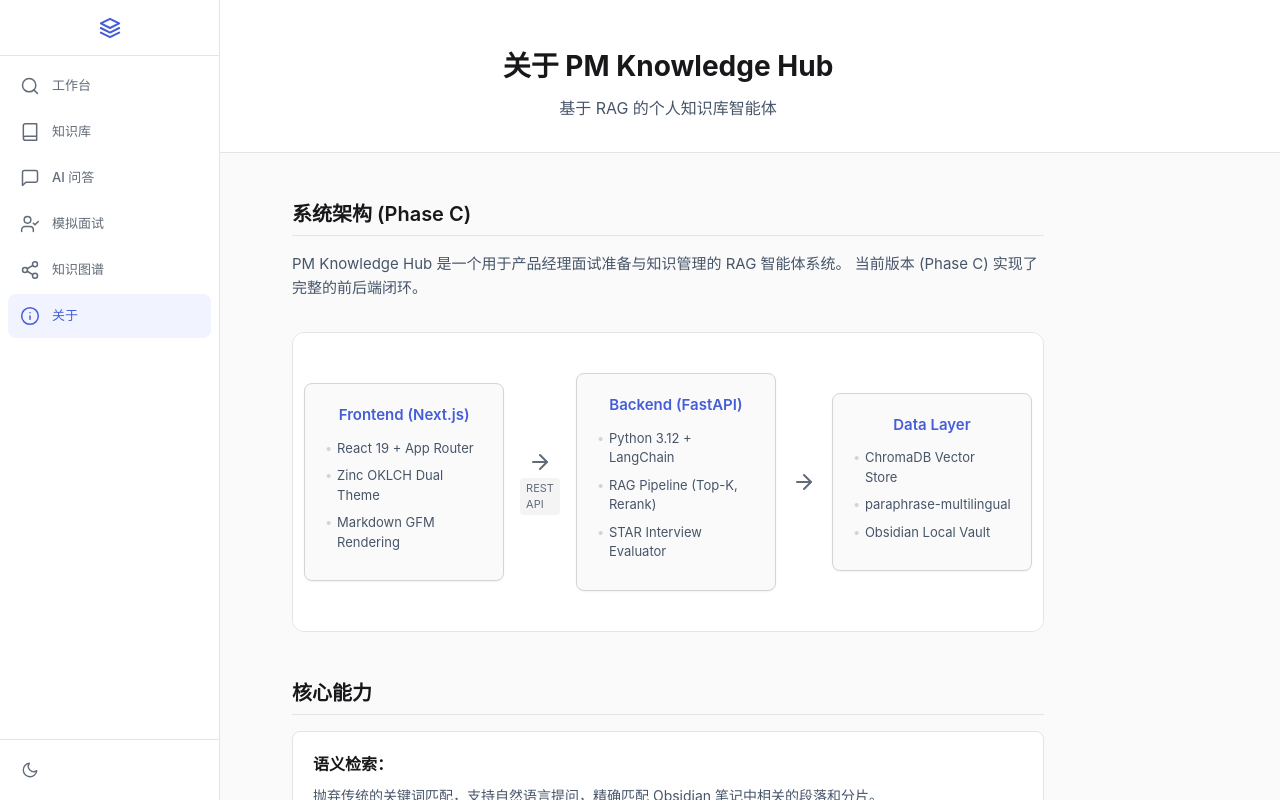
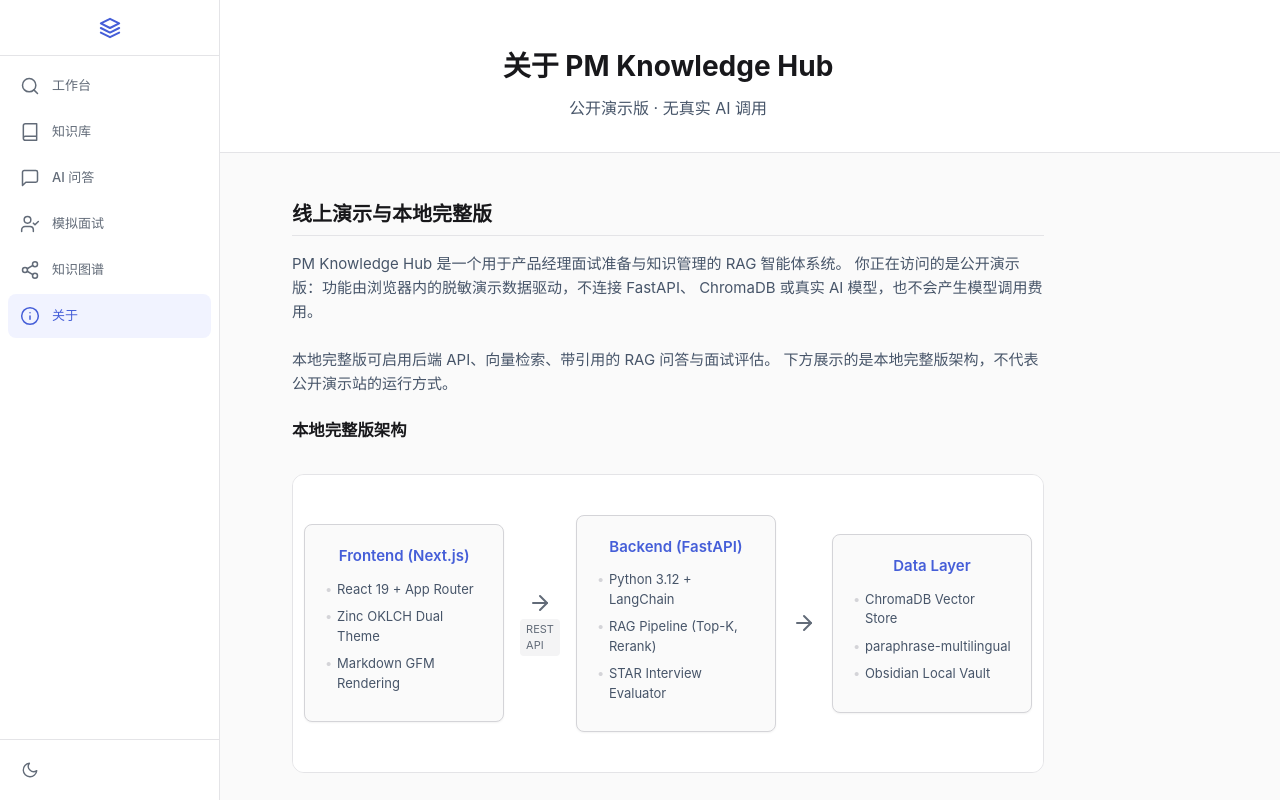
Before and after one commit to tangtongqing/pm-knowledge-hub, a Next.js app in the folder frontend/: page /about in a window 1280 px wide. Built offline with nearby package versions, Linux system fonts and the light colour scheme.

Commit message:
Harden frontend dependencies and demo disclosure

```diff
--- a/frontend/src/app/about/page.tsx
+++ b/frontend/src/app/about/page.tsx
@@ -7,17 +7,23 @@ export default function AboutPage() {
     <div className={styles.container}>
       <div className={styles.header}>
         <h1 className={styles.title}>关于 PM Knowledge Hub</h1>
-        <p className={styles.subtitle}>基于 RAG 的个人知识库智能体</p>
+        <p className={styles.subtitle}>公开演示版 · 无真实 AI 调用</p>
       </div>
 
       <div className={styles.content}>
         <div className={styles.section}>
-          <h2>系统架构 (Phase C)</h2>
+          <h2>线上演示与本地完整版</h2>
           <p>
             PM Knowledge Hub 是一个用于产品经理面试准备与知识管理的 RAG 智能体系统。
-            当前版本 (Phase C) 实现了完整的前后端闭环。
+            你正在访问的是公开演示版：功能由浏览器内的脱敏演示数据驱动，不连接 FastAPI、
+            ChromaDB 或真实 AI 模型，也不会产生模型调用费用。
+          </p>
+          <p>
+            本地完整版可启用后端 API、向量检索、带引用的 RAG 问答与面试评估。
+            下方展示的是本地完整版架构，不代表公开演示站的运行方式。
           </p>
 
+          <h3>本地完整版架构</h3>
           <div className={styles.architectureDiagram}>
             <div className={styles.archBox}>
               <div className={styles.archTitle}>Frontend (Next.js)</div>
@@ -67,16 +73,16 @@ export default function AboutPage() {
           <h2>核心能力</h2>
           <ul className={styles.featureList}>
             <li>
-              <strong>语义检索：</strong>
-              抛弃传统的关键词匹配，支持自然语言提问，精确匹配 Obsidian 笔记中相关的段落和分片。
+              <strong>知识浏览与检索：</strong>
+              公开演示版提供脱敏样例内容、分类浏览和关键词搜索；本地完整版可进一步接入向量语义检索。
             </li>
             <li>
-              <strong>带溯源的 RAG 问答：</strong>
-              AI 回答不仅提供结论，还会提供带有 `[1]` 标记的引用来源，支持一键跳回源笔记验证，杜绝幻觉。
+              <strong>带引用的问答体验：</strong>
+              公开演示版使用预设回答和引用展示完整交互；本地完整版可接入真实 RAG 流程，并通过来源引用辅助核验。
             </li>
             <li>
-              <strong>STAR 智能面试演练：</strong>
-              多轮追问对话，能够基于 S (情景) / T (任务) / A (行动) / R (结果) 四个维度独立评分，并提供改进建议和标准参考。
+              <strong>STAR 面试演练：</strong>
+              公开演示版提供预设题目、评分和报告导出；本地完整版可启用后端评估流程，按 S / T / A / R 四个维度给出反馈。
             </li>
           </ul>
         </div>
```
Also changed, not shown: frontend/package.json (+9 -5 lines), 2 other files (tests, documents, lock files or other folders).
